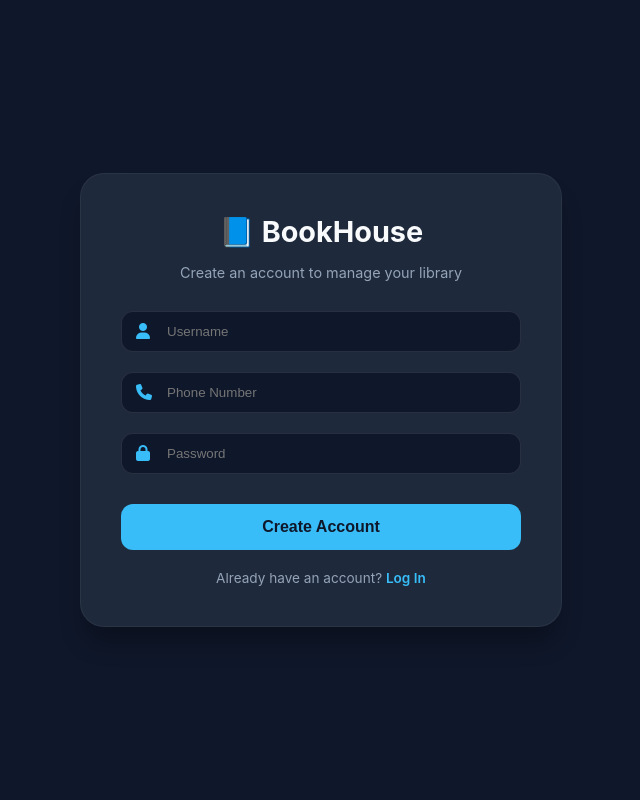
After one commit to miryusuf899/BookHouse, a Django app: page /register/ in a window 1280 px wide. The commit adds this page. Shown: the whole page, without its empty margins (319-959 px from the left). Run offline with Django 5.2, Linux system fonts and the light colour scheme.

Commit message:
Add Registration

```diff
--- a/app/urls.py
+++ b/app/urls.py
@@ -29,4 +29,9 @@ urlpatterns = [
     path('book/delete/<int:pk>/', book_delete, name='book_delete'),
 
     path('stats/', aggregate_view, name='stats'),
+
+    path('change_password/', change_pass_view, name='change_password'),
+    path('logout/', logout_view, name='logout'),
+    path('register/', register_view, name='register'),
+    path('login/', login_view, name='login'),
 ]
--- a/app/views.py
+++ b/app/views.py
@@ -1,10 +1,7 @@
 from django.shortcuts import render, get_object_or_404, redirect
-from .models import Category, Author, Publisher, Book
+from .models import Category, Author, Publisher, Book, UserModel
 from django.db import models
 from .filter import FilterBook
-
-def home(request):
-    return render(request, 'home.html')
 
 def category_list(request):
     categories = Category.objects.all()
@@ -177,3 +174,62 @@ def aggregate_view(request):
     )
 
     return render(request, 'stats.html', {'stats': book_stats, 'authors': authors,})
+
+def register_view(request):
+    if request.method == 'POST':
+        username = request.POST.get('username')
+        phone_number = request.POST.get('phone_number')
+        password = request.POST.get('password')
+
+        if username and phone_number and password:
+            UserModel.objects.create(username=username, phone_number=phone_number, password=password)
+        return redirect('login')
+    return render(request, 'Registrations/register.html')
+
+def login_view(request):
+    if request.method == 'POST':
+        username = request.POST.get('username')
+        password = request.POST.get('password')
+
+        user = UserModel.objects.filter(username=username, password=password).first()
+        if user:
+            request.session['user_id'] = user.id
+            return redirect('home')
+
+    return render(request, 'Registrations/login.html')
+
+def forgot_pass_view(request):
+    if request.method == 'POST':
+        phone = request.POST.get('phone_number')
+        new_password = request.POST.get('new_password')
+
+        user = UserModel.objects.filter(phone_number=phone).first()
+        if user:
+            user.password = new_password
+            user.save()
+            return redirect('login')
+    return render(request, 'Registrations/forgot_password.html')
+
+def change_pass_view(request):
+    if request.method == 'POST':
+        user_id = request.session.get('user_id')
+        old_password = request.POST.get('old_password')
+        new_password = request.POST.get('new_password')
+
+        user = UserModel.objects.filter(id=user_id, password=old_password).first()
+        if user:
+            user.password = new_password
+            user.save()
+            return redirect('home')
+    return render(request, 'Registrations/change_password.html')
+
+def logout_view(request):
+    request.session.flush()
+    return redirect('login')
+
+def home(request):
+    user = request.session.get('user_id')
+    if not user:
+        return redirect('login')
+    data = {'data': get_object_or_404(UserModel, id=user)}
+    return render(request, 'home.html', data)
--- /dev/null
+++ b/templates/Registrations/register.html
@@ -0,0 +1,149 @@
+{% load static %}
+<!DOCTYPE html>
+<html lang="en">
+<head>
+    <meta charset="UTF-8">
+    <meta name="viewport" content="width=device-width, initial-scale=1.0">
+    <title>BookHouse | Join Us</title>
+    <link rel="stylesheet" href="https://cdnjs.cloudflare.com/ajax/libs/font-awesome/6.4.0/css/all.min.css">
+    <style>
+        :root {
+            --bg: #0f172a;
+            --card: #1e293b;
+            --accent: #38bdf8;
+            --text: #f8fafc;
+            --text-dim: #94a3b8;
+        }
+
+        body {
+            background-color: var(--bg);
+            color: var(--text);
+            font-family: 'Inter', sans-serif;
+            margin: 0;
+            display: flex;
+            align-items: center;
+            justify-content: center;
+            min-height: 100vh;
+        }
+
+        .register-card {
+            background: var(--card);
+            padding: 40px;
+            border-radius: 24px;
+            box-shadow: 0 20px 25px -5px rgba(0, 0, 0, 0.3);
+            width: 100%;
+            max-width: 400px;
+            border: 1px solid rgba(255, 255, 255, 0.05);
+        }
+
+        .register-card h1 {
+            margin: 0 0 10px;
+            font-size: 1.8rem;
+            text-align: center;
+        }
+
+        .register-card p {
+            color: var(--text-dim);
+            text-align: center;
+            margin-bottom: 30px;
+            font-size: 0.9rem;
+        }
+
+        .form-group {
+            margin-bottom: 20px;
+            position: relative;
+        }
+
+        .form-group i {
+            position: absolute;
+            left: 15px;
+            top: 50%;
+            transform: translateY(-50%);
+            color: var(--accent);
+        }
+
+        .form-group input {
+            width: 100%;
+            padding: 12px 15px 12px 45px;
+            background: #0f172a;
+            border: 1px solid rgba(255, 255, 255, 0.1);
+            border-radius: 12px;
+            color: white;
+            box-sizing: border-box;
+            outline: none;
+            transition: 0.3s;
+        }
+
+        .form-group input:focus {
+            border-color: var(--accent);
+            box-shadow: 0 0 0 3px rgba(56, 189, 248, 0.2);
+        }
+
+        .btn-register {
+            width: 100%;
+            padding: 14px;
+            background: var(--accent);
+            color: #0f172a;
+            border: none;
+            border-radius: 12px;
+            font-weight: 700;
+            cursor: pointer;
+            transition: 0.3s;
+            font-size: 1rem;
+            margin-top: 10px;
+        }
+
+        .btn-register:hover {
+            background: #7dd3fc;
+            transform: translateY(-2px);
+        }
+
+        .login-link {
+            display: block;
+            text-align: center;
+            margin-top: 20px;
+            color: var(--text-dim);
+            text-decoration: none;
+            font-size: 0.85rem;
+        }
+
+        .login-link span {
+            color: var(--accent);
+            font-weight: 600;
+        }
+    </style>
+</head>
+<body>
+
+<div class="register-card">
+    <h1>📘 BookHouse</h1>
+    <p>Create an account to manage your library</p>
+
+    <form method="POST">
+        {% csrf_token %}
+
+        <div class="form-group">
+            <i class="fa-solid fa-user"></i>
+            <input type="text" name="username" placeholder="Username" required>
+        </div>
+
+        <div class="form-group">
+            <i class="fa-solid fa-phone"></i>
+            <input type="text" name="phone_number" placeholder="Phone Number" required>
+        </div>
+
+        <div class="form-group">
+            <i class="fa-solid fa-lock"></i>
+            <input type="password" name="password" placeholder="Password" required>
+        </div>
+
+        <button type="submit" class="btn-register">Create Account</button>
+    </form>
+
+    <a href="{% url 'login' %}" class="login-link">
+        Already have an account? <span>Log In</span>
+    </a>
+</div>
+
+</body>
+</html>
```
Also changed, not shown: app/models.py (+8 -0 lines), templates/Registrations/change_password.html (added, +129 -0 lines), templates/Registrations/forgot_password.html (added, +149 -0 lines), templates/Registrations/login.html (added, +148 -0 lines), templates/home.html (+10 -2 lines), app/migrations/0002_usermodel.py (added).
